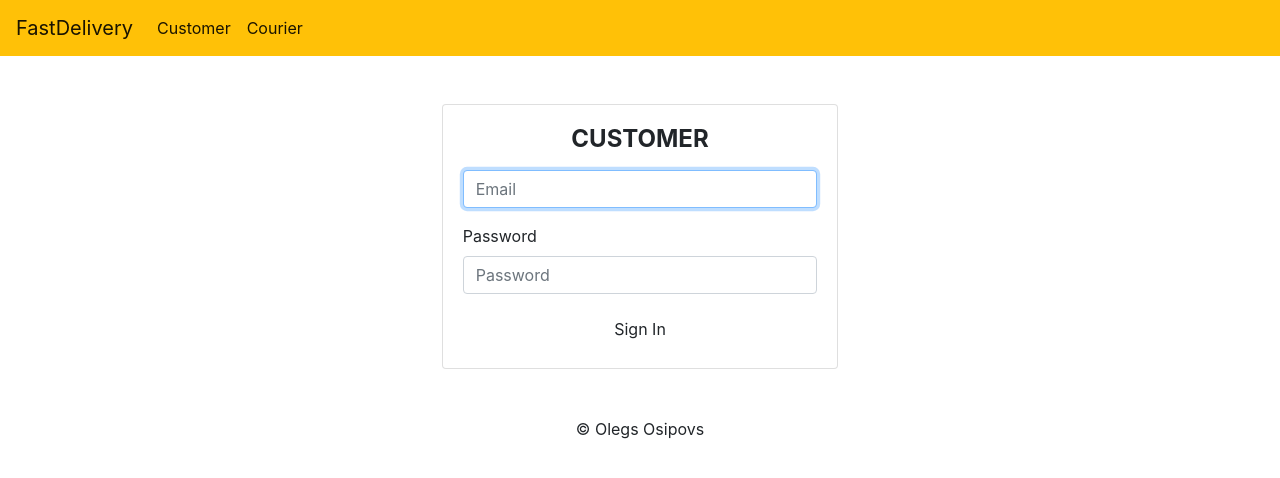
After one commit to OOsipovs/fastdelivery, a Django app: page /sign_in/ in a window 1280 px wide. The commit adds this page. Shown: the top 478 px of the page. Run offline with Django 3.2, Linux system fonts and the light colour scheme; some libraries are stand-ins or nearby versions.

Commit message:
SingIn page with functionality  added

```diff
--- a/core/templates/base.html
+++ b/core/templates/base.html
@@ -12,23 +12,32 @@
     {% block head %}{% endblock %}
 </head>
 <body>
-    <nav class="navbar navbar-expand-lg navbar-light bg-warning">
+    <nav class="navbar {% if not request.user.is_authenticated  %} navbar-expand-lg {% endif %} navbar-light bg-warning">
            <a class="navbar-brand" href="/">FastDelivery</a>
-
+           {% if not request.user.is_authenticated %}
             <button class="navbar-toggler" type="button" data-toggle="collapse" data-target="#navbarSupportedContent" aria-controls="navbarSupportedContent" aria-expanded="false" aria-label="Toggle navigation">
               <span class="navbar-toggler-icon"></span>
             </button>
 
             <div class="collapse navbar-collapse" id="navbarSupportedContent">
               <ul class="navbar-nav">
-              <li class="nav-item">
-                <a class="nav-link active" aria-current="page" href="#">Customer</a>
+                <li class="nav-item {% if request.GET.next != '/courier/' %}active{% endif %}">
+                  <a class="nav-link active" aria-current="page" href="/sign_in/?next=/customer/">Customer</a>
                 </li>
-              <li class="nav-item">
-                <a class="nav-link" href="#">Bearer</a>
+                <li class="nav-item {% if request.GET.next == '/courier/' %}active{% endif %}">
+                  <a class="nav-link active" aria-current="page" href="/sign_in/?next=/courier/">Courier</a>
                 </li>
               </ul>
             </div>
+          {% else %}
+            <form class="form-inline">
+              <span class="mr-4">
+                {{ request.user.get_full_name|title }}
+              </span>
+              <a href="/sign_out" class="btn btn-outline-dark">Sign Out</a>
+            </form>
+          {% endif %}
+
     </nav>
 
     {% block content %}{% endblock %}
--- /dev/null
+++ b/core/templates/sign_in.html
@@ -0,0 +1,37 @@
+{% extends 'base.html' %}
+{% load bootstrap4 %}
+
+{% block content %}
+
+<div class="container-fluid mt-5">
+    <div class="row justify-content-center">
+        <dic class="col-lg-4">
+            <div class="card">
+                <div class="card-body">
+                    <h4 class="text-center text-uppercase mb-3">
+                        <b>
+                            {% if request.GET.next != '/courier/' %}
+                            Customer
+                            {% else %}
+                            Courier
+                            {% endif %}
+                        </b>
+                    </h4>
+
+                    <form method="POST">
+                        {% csrf_token%}
+                        {% bootstrap_form_errors form %}
+                        {% bootstrap_label "Email" %}
+                        {% bootstrap_field form.username show_label=False placeholder="Email" %}
+                        {% bootstrap_field form.password  %}
+                        <button class="btn btn-warnings btn-block">
+                            Sign In
+                        </button>
+                    </form>
+                </div>
+            </div>
+        </dic>
+    </div>
+</div>
+
+{% endblock %}
--- a/core/views.py
+++ b/core/views.py
@@ -1,13 +1,16 @@
 from django.shortcuts import render
+from django.contrib.auth.decorators import login_required
 
 
 def home(request):
     return render(request, "home.html")
 
 
+@login_required
 def customer_page(request):
     return render(request, "home.html")
 
 
+@login_required
 def bearer_page(request):
     return render(request, "home.html")
--- a/fastdelivery/settings.py
+++ b/fastdelivery/settings.py
@@ -120,3 +120,6 @@ USE_TZ = True
 # https://docs.djangoproject.com/en/3.1/howto/static-files/
 
 STATIC_URL = "/static/"
+
+LOGIN_URL = "/sign-in/"
+LOGIN_REDIRECT_URL = "/"
--- a/fastdelivery/urls.py
+++ b/fastdelivery/urls.py
@@ -16,11 +16,14 @@ Including another URLconf
 
 from django.contrib import admin
 from django.urls import path
+from django.contrib.auth import views as auth_views
 from core import views
 
 urlpatterns = [
     path("admin/", admin.site.urls),
     path("", views.home),
+    path("sign_in/", auth_views.LoginView.as_view(template_name="sign_in.html")),
+    path("sign_out/", auth_views.LogoutView.as_view(next_page="/")),
     path("customer/", views.customer_page),
     path("bearer/", views.bearer_page),
 ]
```
Lines whose indentation alone changed are shown as unchanged.
